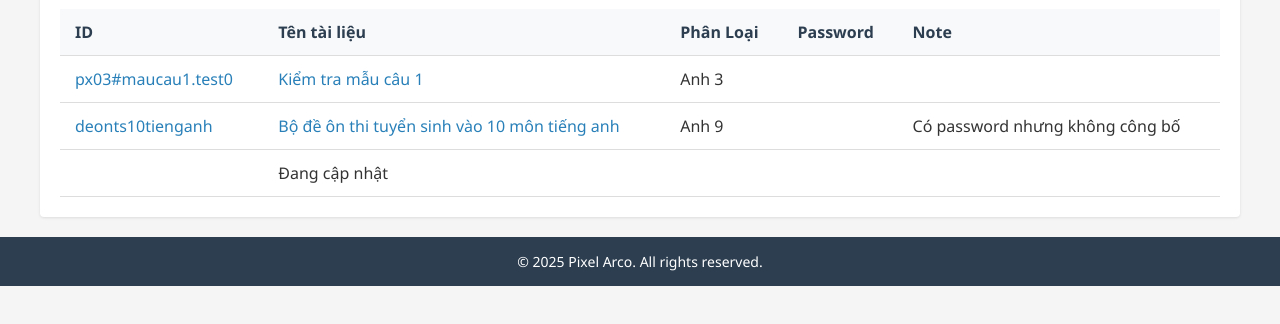
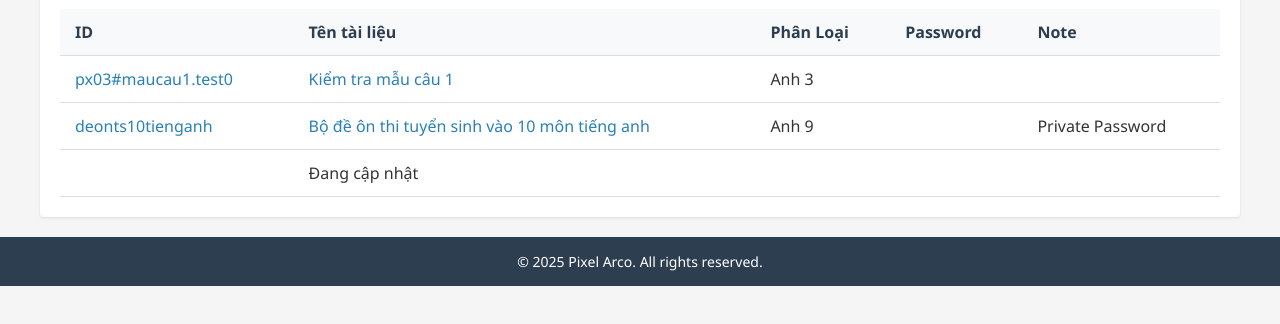
Before and after one commit to longnhat2k9/longnhat2k9.github.io, a plain HTML site: page navigate/dethi.html in a window 1280 px wide. Shown: the part 152-476 px from the top of the page. Drawn offline with Linux system fonts and the light colour scheme.

Commit message:
update HTML

```diff
--- a/navigate/dethi.html
+++ b/navigate/dethi.html
@@ -169,7 +169,7 @@
                         <td><a href="/navigate/dethi/deonts10tienganh/deonts10tienganhpass.html">Bộ đề ôn thi tuyển sinh vào 10 môn tiếng anh</a></td>
                         <td>Anh 9</td>
                         <td></td>
-                        <td>Có password nhưng không công bố</td>
+                        <td>Private Password</td>
                     </tr>
                     <tr>
                         <td></td>
```
Also changed, not shown: navigate/tailieu.html (+1 -1 lines).
